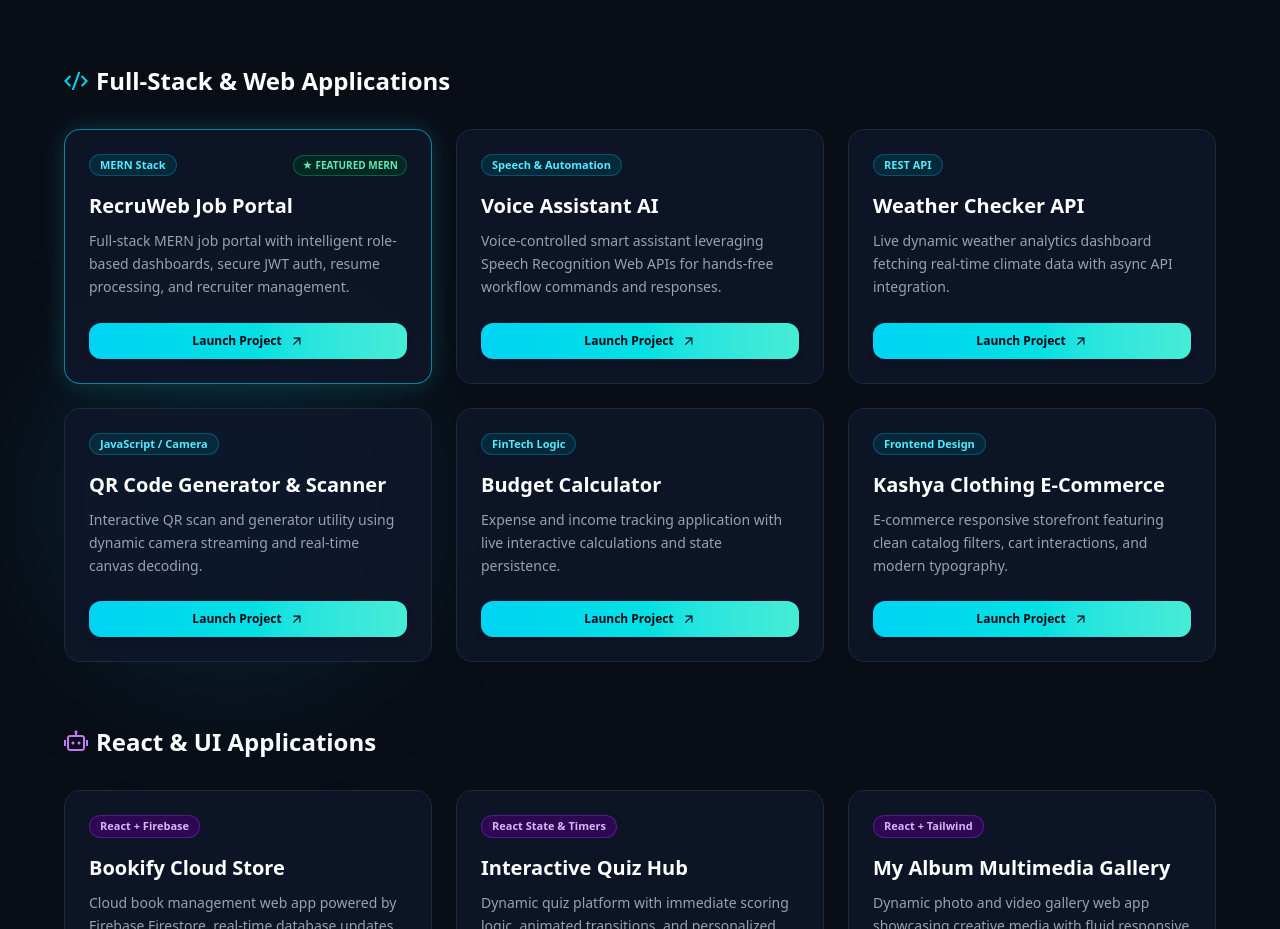
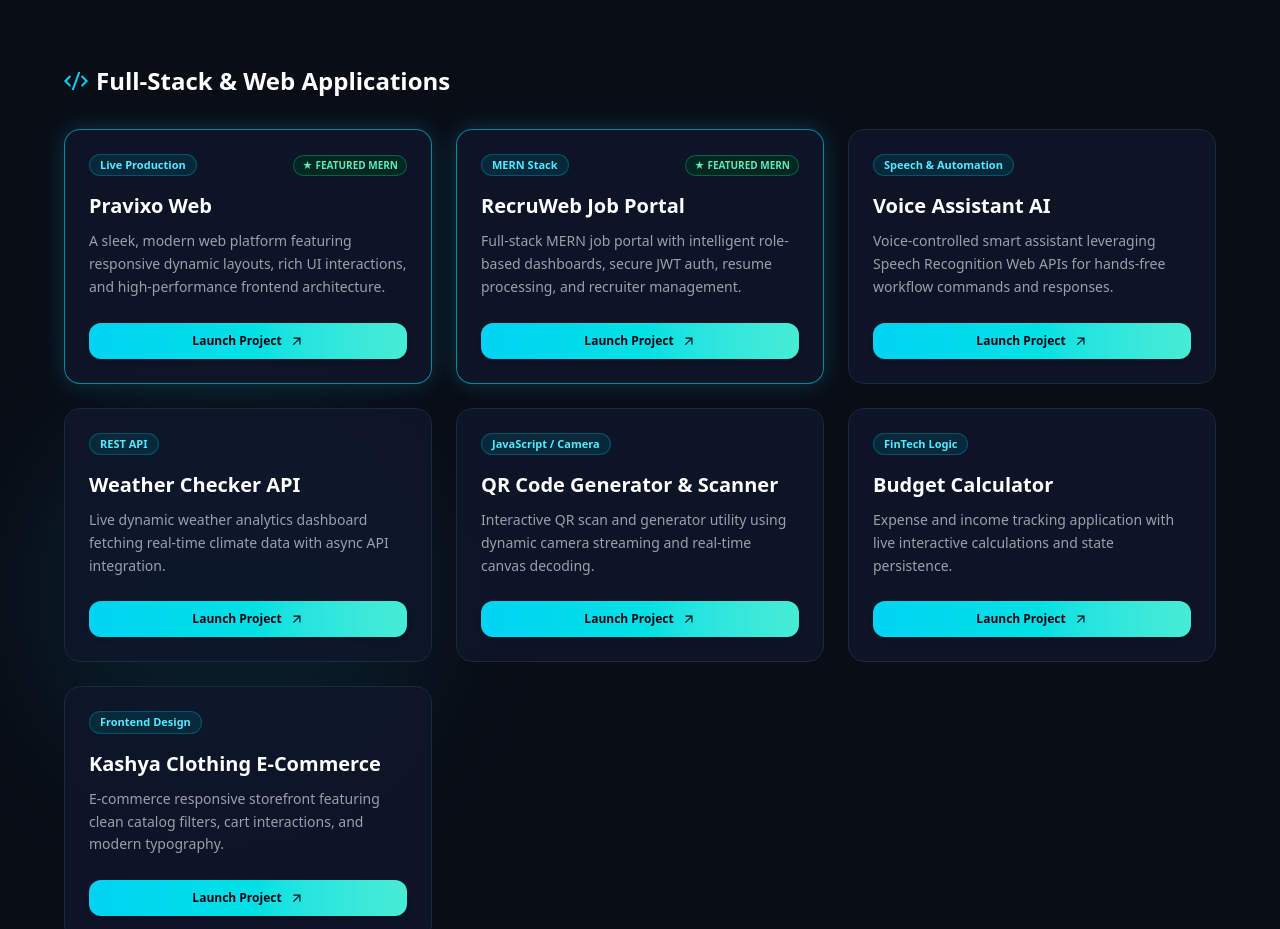
Before and after one commit to Kashish9717/Portfolio_kashish, a React (Vite) app: page / in a window 1280 px wide. Shown: the part 3520-4449 px from the top of the page. Built offline with nearby package versions, Linux system fonts and the light colour scheme.

Commit message:
portfolio

```diff
--- a/src/Components/Projects.jsx
+++ b/src/Components/Projects.jsx
@@ -5,6 +5,13 @@ import { RiCodeSSlashLine, RiRobot2Line } from "react-icons/ri";
 function Projects() {
   // ---------------- JAVASCRIPT & MERN PROJECTS ----------------
   const jsProjects = [
+    {
+      title: "Pravixo Web",
+      tag: "Live Production",
+      featured: true,
+      desc: "A sleek, modern web platform featuring responsive dynamic layouts, rich UI interactions, and high-performance frontend architecture.",
+      links: "https://pravixo-web.vercel.app/",
+    },
     {
       title: "RecruWeb Job Portal",
       tag: "MERN Stack",
```
